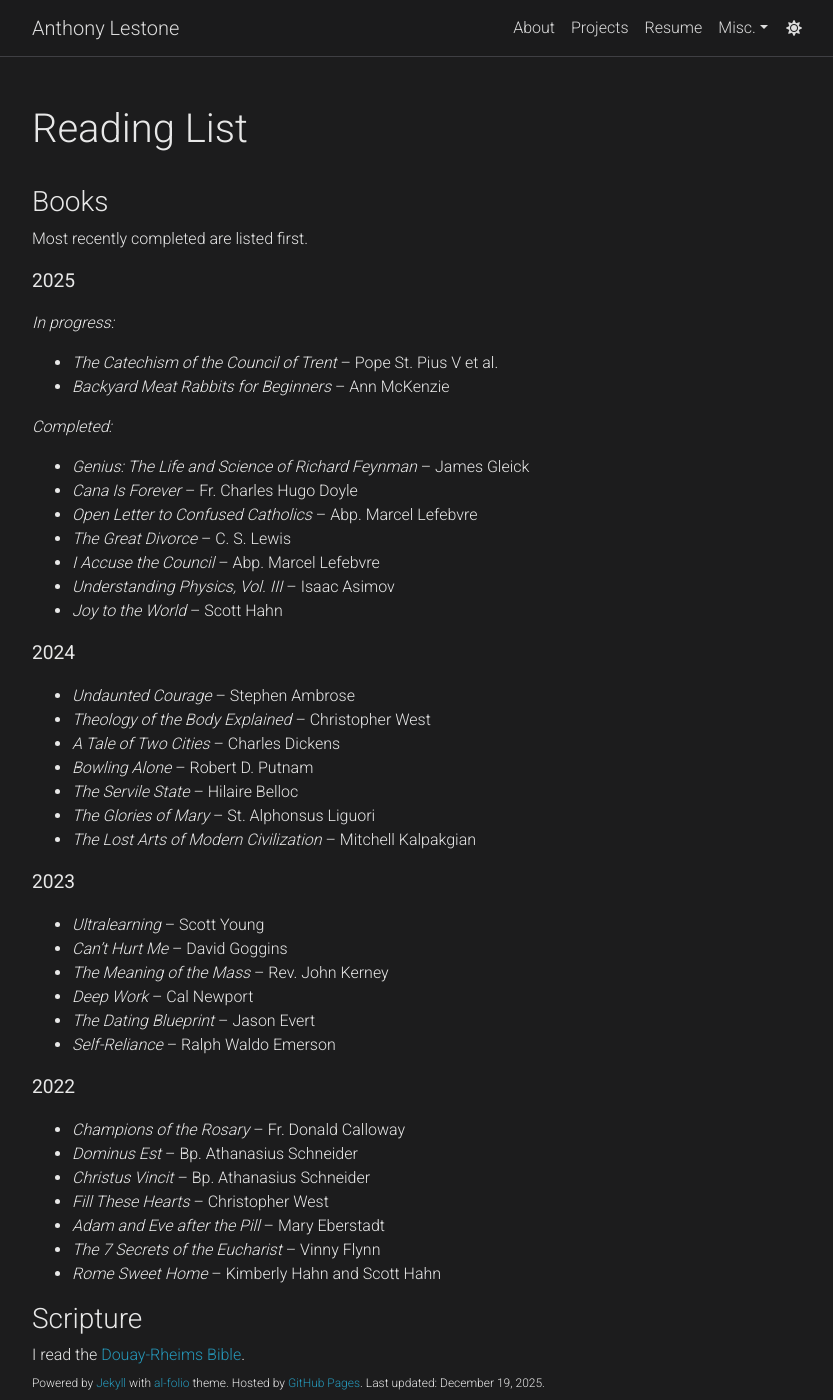
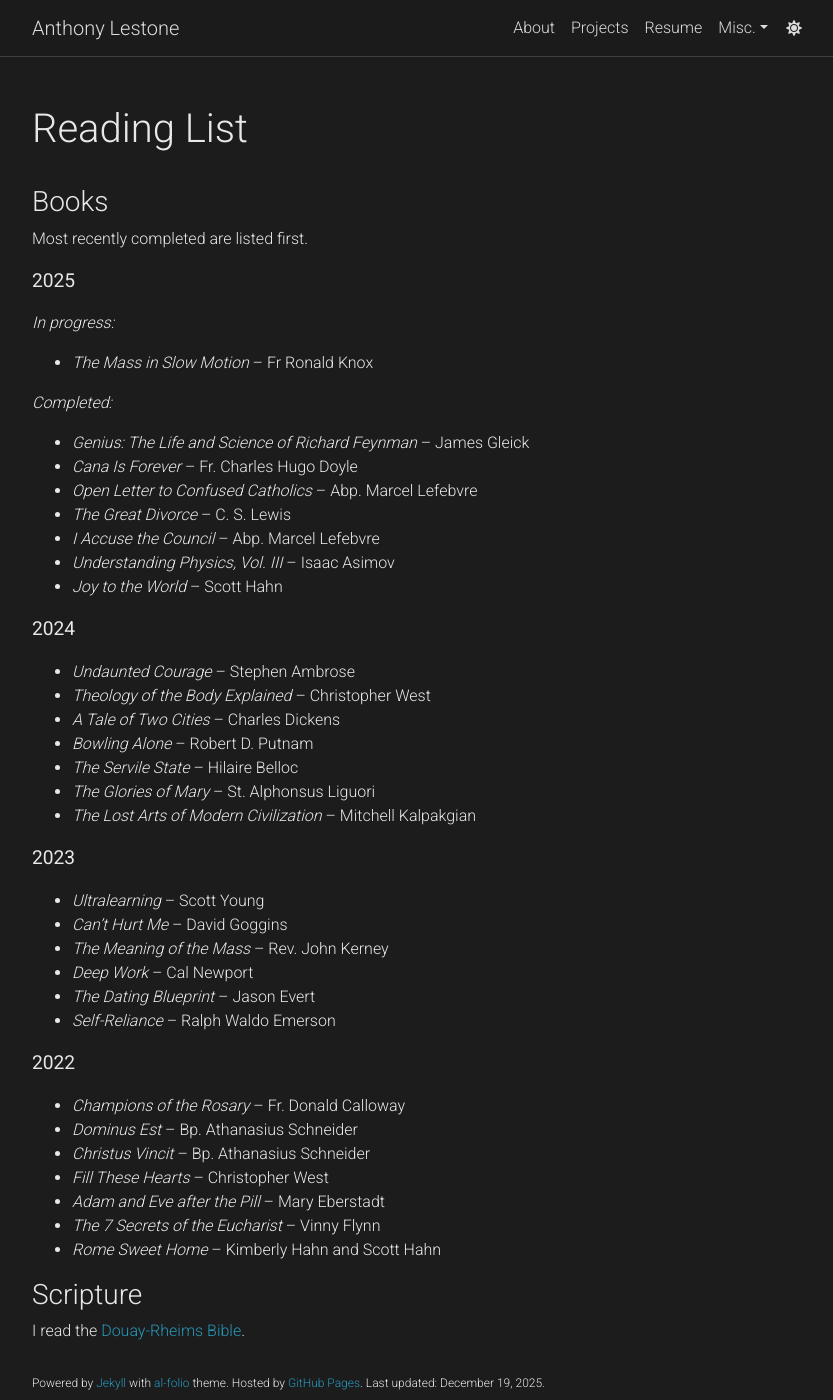
Before and after one commit to anthonylestone/anthonylestone.github.io, a Jekyll site: the page built from _pages/readinglist.md, in a window 1280 px wide and 1400 px high. Shown: the whole window, without its empty margins (223-1056 px from the left). Built offline with Jekyll 4.4.1, drawn with Linux system fonts in a browser that asks for light colours; comment, search, counter and statistics services are not loaded; a style sheet for code colours, icons or effects is not loaded; some of the changed lines change nothing that is shown.

Commit message:
got rid of books I haven't touched in a while from the "in progress" section

```diff
--- a/_pages/readinglist.md
+++ b/_pages/readinglist.md
@@ -4,6 +4,21 @@ title: Reading List
 permalink: /readinglist/
 nav: false
 ---
+
+<style>
+  /* Reduce spacing inside the footnotes area */
+  .footnotes p{
+    margin-top: 0 !important;
+    margin-bottom: 0.25rem !important;  /* adjust to taste */
+    padding-top: 0 !important;
+    padding-bottom: 0 !important;
+  }
+
+  /* Optional: slightly smaller and tighter line-height */
+  .footnotes {
+    line-height: 1.2 !important;
+  }
+</style>
 
 ### Books
 
@@ -12,8 +27,7 @@ Most recently completed are listed first.
 <b><big>2025</big><b>
 
 *In progress:*
-- *The Catechism of the Council of Trent* -- Pope St. Pius V et al.
-- *Backyard Meat Rabbits for Beginners* -- Ann McKenzie
+- *The Mass in Slow Motion* -- Fr Ronald Knox
 
 *Completed:*
 - *Genius: The Life and Science of Richard Feynman* -- James Gleick
@@ -59,16 +73,16 @@ I read the [Douay-Rheims Bible](https://tanbooks.com/products/books/douay-rheims
 
 <b><big>2025</big></b>
 
-- *4 Kings* [^1]
-- *3 Kings* [^2]
-- *2 Kings* [^3]
-- *1 Kings* [^4]
+- *4 Kings* [^four-kings]
+- *3 Kings* [^three-kings]
+- *2 Kings* [^two-kings]
+- *1 Kings* [^one-kings]
 - *Ruth*
 - *Judges*
 
 <b><big>2024</big></b>
 
-- *Josue* [^5]
+- *Josue* [^josue]
 - *Deuteronomy*
 - *Numbers*
 - *Leviticus*
@@ -77,7 +91,7 @@ I read the [Douay-Rheims Bible](https://tanbooks.com/products/books/douay-rheims
 <b><big>2023</big></b>
 
 - *Genesis*
-- *The Apocalypse* [^6]
+- *The Apocalypse* [^apocalypse]
 - *Jude*
 - *3 John*
 - *2 John*
@@ -110,9 +124,9 @@ I read the [Douay-Rheims Bible](https://tanbooks.com/products/books/douay-rheims
 
 ---
 
-[^1]: Also known as *2 Kings*
-[^2]: Also known as *1 Kings*
-[^3]: Also known as *2 Samuel*
-[^4]: Also known as *1 Samuel*
-[^5]: Also known as *Joshua*
-[^6]: Also known as *Revelation*
+[^four-kings]: Also known as *2 Kings*
+[^three-kings]: Also known as *1 Kings*
+[^two-kings]: Also known as *2 Samuel*
+[^one-kings]: Also known as *1 Samuel*
+[^josue]: Also known as *Joshua*
+[^apocalypse]: Also known as *Revelation*
```
